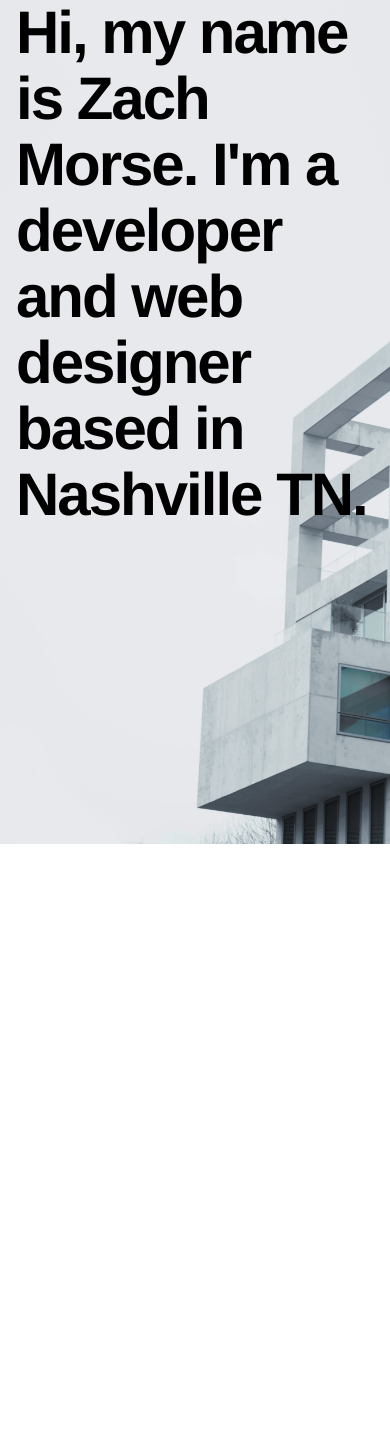
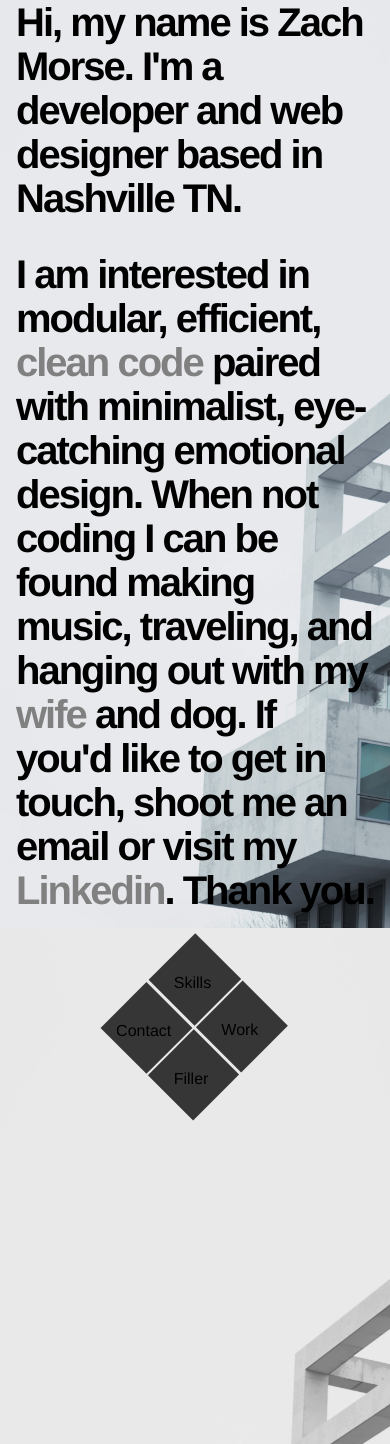
Before and after one commit to zachmorse/portfolio-site, a React (Create React App) app: page / in a window 390 px wide. Shown: the top 1444 px of the page. Before the commit the page ends 844 px from the top, so only its background shows below. Built offline with nearby package versions, Linux system fonts and the light colour scheme; a web font is replaced by a local one.

Commit message:
routine commit

```diff
--- a/src/app.css
+++ b/src/app.css
@@ -18,13 +18,75 @@ body {
     padding-bottom: 1rem;
   }
 
+  .imgContainer2 {
+    background-image: url("./images/mobileBackground.jpg");
+    background-attachment: fixed;
+    background-position: center;
+    background-repeat: no-repeat;
+    background-size: cover;
+    min-height: 100vh;
+    margin-top: -1rem;
+    padding-bottom: 1rem;
+    filter: grayscale(100%);
+  }
+
   .textBlock {
-    font-size: 60px;
+    font-size: 40px;
     line-height: 1.1;
     font-weight: 700;
     letter-spacing: -2px;
     margin: 0;
     padding: 1rem;
+  }
+
+  .inlineLink {
+    text-decoration: none;
+    color: gray;
+  }
+
+  /* .navBar {
+    display: flex;
+    flex-direction: row;
+    justify-content: flex-start;
+    height: auto;
+    position: sticky;
+    top: 0px;
+    background-color: transparent;
+  } */
+
+  .navBox {
+    display: flex;
+    justify-content: center;
+    align-items: center;
+    position: sticky;
+    top: 0px;
+    height: auto;
+    padding: 2rem 0rem;
+  }
+
+  .navBoundary {
+    width: 35vw;
+    height: 35vw;
+    display: flex;
+    flex-wrap: wrap;
+    transform: rotate(45deg);
+  }
+
+  .navElement {
+    background-color: red;
+    margin: 3px;
+    text-align: center;
+    width: 47%;
+    margin: 1%;
+    position: relative;
+    z-index: 1;
+  }
+
+  .elementText {
+    transform: rotate(-45deg);
+    position: relative;
+    left: 1px;
+    top: 12px;
   }
 }
 
@@ -41,7 +103,7 @@ body {
   }
 
   .textBlock {
-    font-size: 90px;
+    font-size: 80px;
     line-height: 1.1;
     font-weight: 700;
     letter-spacing: -2px;
--- a/src/components/App.js
+++ b/src/components/App.js
@@ -2,12 +2,16 @@ import React, { Component } from "react";
 import "../app.css";
 
 import Header from "./Header";
+import Mainlayout from "./Mainlayout";
 
 class App extends Component {
   render() {
     return (
       <div>
-        <Header />
+        <div>
+          <Header />
+          <Mainlayout />
+        </div>
       </div>
     );
   }
--- a/src/components/Header.js
+++ b/src/components/Header.js
@@ -1,4 +1,5 @@
 import React, { Component } from "react";
+import "../app.css";
 
 class Header extends Component {
   render() {
@@ -9,6 +10,32 @@ class Header extends Component {
             Hi, my name is Zach Morse. I'm a developer and web designer based in
             Nashville TN.
           </p>
+          <p className="textBlock">
+            I am interested in modular, efficient,{" "}
+            <a
+              href="https://github.com/zachmorse"
+              style={{ textDecoration: "none", color: "gray" }}
+            >
+              clean code
+            </a>{" "}
+            paired with minimalist, eye-catching emotional design. When not
+            coding I can be found making music, traveling, and hanging out with
+            my {" "}
+            <a
+              href="http://www.katebowenmusic.com/"
+              style={{ textDecoration: "none", color: "gray" }}
+            >
+              wife
+            </a>{" "}
+            and dog. If you'd like to get in touch, shoot me an email or visit
+            my{" "}
+            <a
+              href="https://www.linkedin.com/in/zachmorse/"
+              style={{ textDecoration: "none", color: "gray" }}
+            >
+              Linkedin
+            </a>. Thank you.
+          </p>
         </div>
       </div>
     );
--- /dev/null
+++ b/src/components/Mainlayout.js
@@ -0,0 +1,30 @@
+import React, { Component } from "react";
+// import { Link, NavLink } from "react-router-dom";
+import "../app.css";
+
+export default class MainLayout extends Component {
+  render() {
+    return (
+      <div>
+        <div className="imgContainer2">
+          <div className="navBox">
+            <div className="navBoundary">
+              <div className="navElement">
+                <p className="elementText">Skills</p>
+              </div>
+              <div className="navElement">
+                <p className="elementText">Work</p>
+              </div>
+              <div className="navElement">
+                <p className="elementText">Contact</p>
+              </div>
+              <div className="navElement">
+                <p className="elementText">Filler</p>
+              </div>
+            </div>
+          </div>
+        </div>
+      </div>
+    );
+  }
+}
```
Also changed, not shown: src/components/Baselayout.js (deleted, +0 -12 lines), src/components/Home.js (deleted, +0 -7 lines), src/components/Lander.js (deleted, +0 -39 lines).
